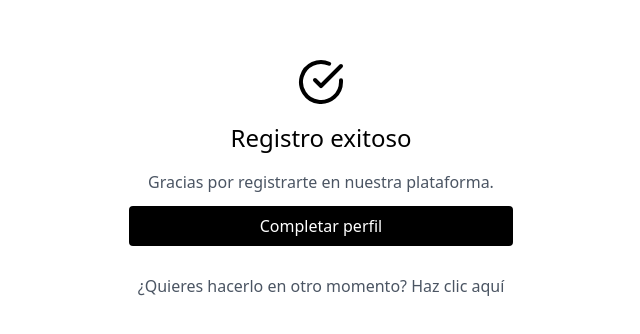
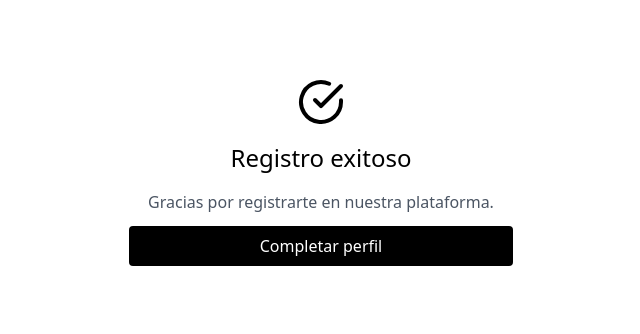
Before and after one commit to No-Country/c9-56-t-mern, a React (Vite) app in the folder frontend/: page /succes in a window 1280 px wide. Shown: the part 222-556 px from the top of the page, without its empty margins (319-959 px from the left). Built offline with nearby package versions, Linux system fonts and the light colour scheme.

Commit message:
Add(Visual homePage):AppRouter

```diff
--- a/frontend/src/components/Register/SuccessfulRegistration.jsx
+++ b/frontend/src/components/Register/SuccessfulRegistration.jsx
@@ -1,6 +1,6 @@
 import React from 'react';
 import { FiCheckCircle } from 'react-icons/fi';
-import { useNavigate } from 'react-router-dom'
+import { Link, useNavigate } from 'react-router-dom'
 
 const SuccessfulRegistration = () => {
   const navigate = useNavigate();
@@ -16,9 +16,9 @@ const SuccessfulRegistration = () => {
         <h2 className="text-2xl font-medium my-4">Registro exitoso</h2>
         <p className="text-gray-600">Gracias por registrarte en nuestra plataforma.</p>
         <button onClick={handleClick} className="bg-black hover:bg-gray-700 text-white font-medium py-2 px-4 rounded focus:outline-none focus:shadow-outline w-full my-3">Completar perfil</button>
-        <p className="text-center mt-4 text-gray-600">
-          ¿Quieres hacerlo en otro momento? <a href="#">Haz clic aquí</a>
-        </p>
+        {/* <p className="text-center mt-4 text-gray-600">
+          ¿Quieres hacerlo en otro momento? <Link to='/homePage'>Hacerlo en otro momento</Link>
+        </p> */}
       </div>
     </div>
   );
--- a/frontend/src/router/AppRouter.jsx
+++ b/frontend/src/router/AppRouter.jsx
@@ -6,6 +6,7 @@ import RegisterForm from '../components/registerForm/RegisterForm';
 import FormPropietario from '../components/profOwner/FormPropietario';
 import PerfilPropietario from '../components/profOwner/PerfilPropietario';
 import SuccessfulRegistration from '../components/Register/SuccessfulRegistration';
+import HomePage from '../components/home/HomePage';
 
 const AppRouter = () => {
 
@@ -39,10 +40,10 @@ const AppRouter = () => {
                     (
                         <>
                             {/* RUTAS PARA NAVEGAR DENTRO DE LA APP */}
-                            <Route path='/' element={<RegisterForm />} />
+                            <Route path='/' element={<HomePage />} />
+                            {/* <Route path='/homePage' element={ <HomePage/> } /> */}
                             <Route path='/formOwner' element={<PerfilPropietario />} />
                             <Route path='/completRegister' element={<FormPropietario />} />
-
                             <Route path='/*' element={<Navigate to="/" />} />
                         </>
                     )
```
